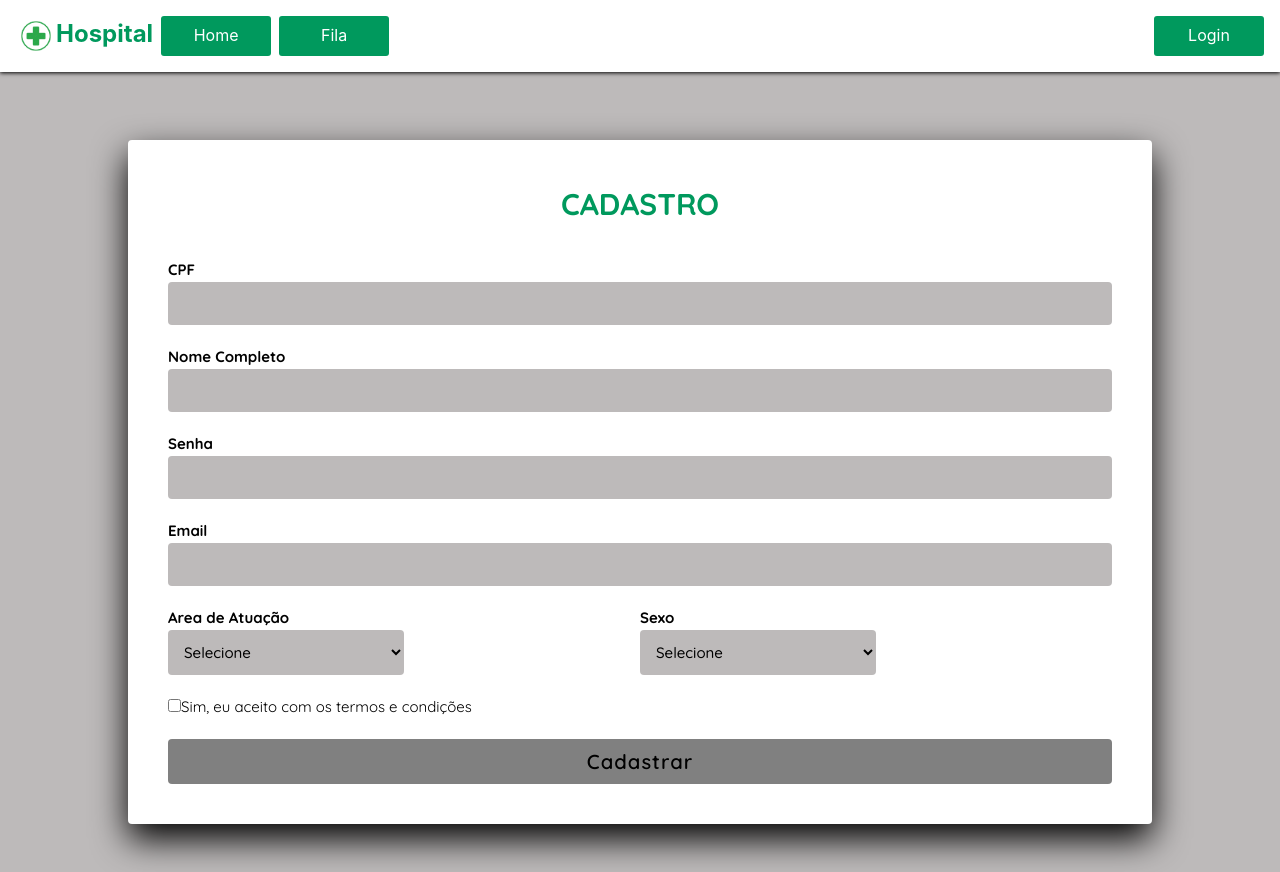
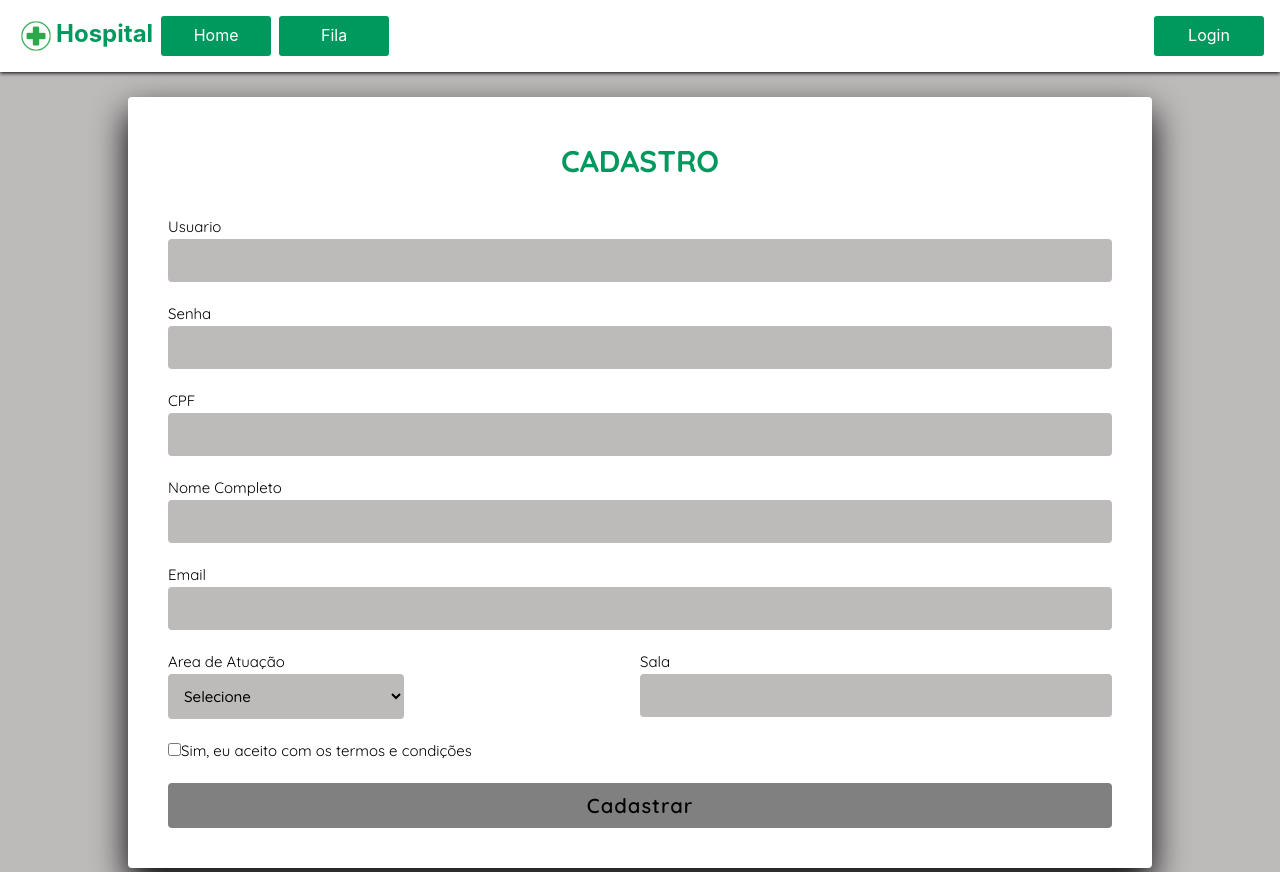
Before and after one commit to AfonsoDglan/Gerenciamento-filas, a Vue app in the folder front-end/: page /signup in a window 1280 px wide. Built offline with nearby package versions, Linux system fonts and the light colour scheme.

Commit message:
registrar

```diff
--- a/front-end/src/views/SignupView.vue
+++ b/front-end/src/views/SignupView.vue
@@ -6,8 +6,9 @@ import { ref } from 'vue'
 const cpf = ref('')
 const username = ref('')
 const password = ref('')
+const nomecompleto = ref('')
 const email = ref('')
-const sexo = ref('')
+const sala = ref('')
 const area = ref('')
 
 const invalido = ref(false)
@@ -16,16 +17,17 @@ const alma =ref(false)
 const confirmar = () => {
 
     const data = {  cpf: cpf.value,
-                    username: username.value,
-                    password: password.value,
-                    email: email.value,
-                    sexo: sexo.value,
-                    area: area.value}
-    const url = 'http://127.0.0.1:8000/alugma coisa aqui/'
+                    user:{username: username.value,
+                          password: password.value,},
+                    nomeCompleto: nomecompleto.value,
+                    sala: sala.value,
+                    tipo: area.value}
+    const url = 'http://127.0.0.1:8000/register'
     axios.post(url,data)
     .then( (response:  AxiosResponse) => {
         if (response.status === 201){
-            router.push({name:'perfil'})
+            localStorage.setItem('token',response.data['token'])
+            router.push({name:'fila'})
         }
     })
     .catch( (erro) => {
@@ -50,8 +52,6 @@ function sumir(){
     <div v-if="invalido" class="invalido" @click="sumir()">Preencha Todos os Campos
         <p class="closetag">clique para fechar</p></div>
 
-<section>
-
  <div class="signin">
 
   <div class="content">
@@ -59,6 +59,18 @@ function sumir(){
    <h2>Cadastro</h2>
 
    <div class="form">
+
+    <div class="inputBox">
+      <label for="usuario">Usuario</label>
+      <input v-model="username" id="usuario" type="text" required>
+
+    </div>
+
+    <div class="inputBox">
+      <label for="senha">Senha</label>
+     <input v-model="password" id="senha" type="password" required>
+
+    </div>
 
     <div class="inputBox">
 
@@ -69,13 +81,7 @@ function sumir(){
 
     <div class="inputBox">
       <label for="nome">Nome Completo</label>
-      <input v-model="username" id="nome" type="text" required>
-
-    </div>
-
-    <div class="inputBox">
-      <label for="senha">Senha</label>
-     <input v-model="password" id="senha" type="password" required>
+      <input v-model="nomecompleto" id="nome" type="text" required>
 
     </div>
 
@@ -92,22 +98,16 @@ function sumir(){
             <label for="atuacao">Area de Atuação</label><br>
             <select  v-model="area" id="atuacao">
             <option  disabled value="">Selecione</option>
-            <option>Atendendimento</option>
-            <option>Triagem</option>
-            <option>Consulta</option>
+            <option value="2">Medico</option>
+            <option value="1">Enfermeira</option>
             </select>
 
         </div>
 
         <div class="inputBox">
 
-            <label for="sexo">Sexo</label><br>
-            <select  v-model="sexo" id="sexo">
-            <option  disabled value="">Selecione</option>
-            <option>Masculino</option>
-            <option>Feminino</option>
-            <option>Outro</option>
-            </select>
+          <label for="sala">Sala</label>
+     <input v-model="sala" id="sala" type="sala" required>
 
         </div>
 
@@ -136,7 +136,6 @@ function sumir(){
 
  </div>
 
-</section> <!-- partial -->
 
 </body>
 
@@ -166,9 +165,8 @@ body
 {
   position: relative;
   top: 10px;
-  width: 80vw;
+  width: 80%;
   background: var(--secondarycolor);
-
   display: flex;
   justify-content: center;
   align-items: center;
@@ -223,6 +221,7 @@ body
 {
   position: relative;
   width: 100%;
+  color: black;
 
 }
 section .signin .content .form .inputBox label
```
